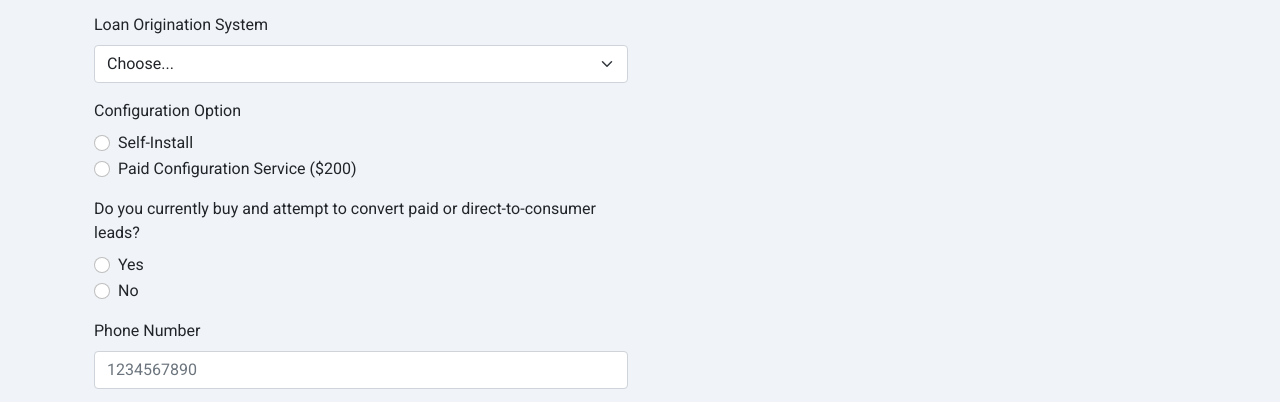
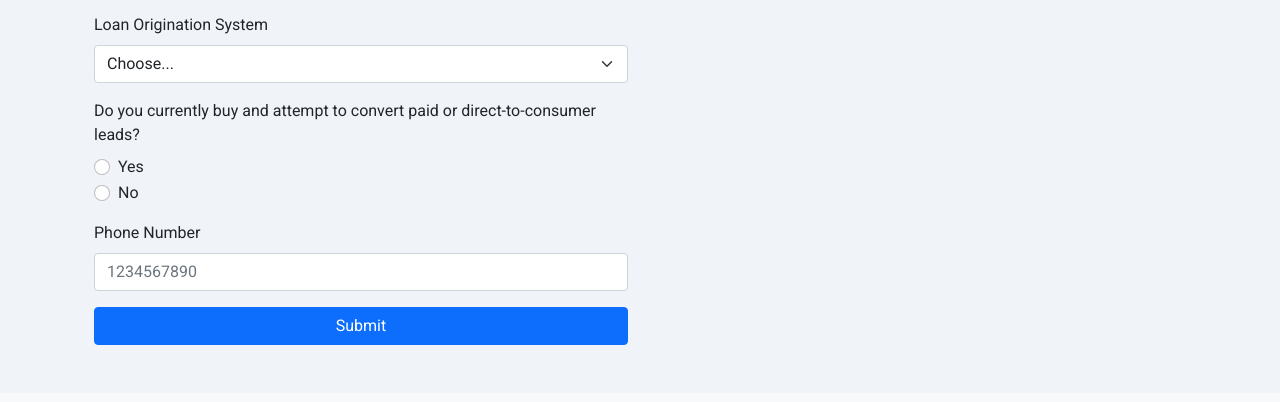
Before and after one commit to VindiceCode/emcconnectlanding, a website: page index.html in a window 1280 px wide. Shown: the part 976-1378 px from the top of the page. Drawn offline with nearby package versions, Linux system fonts and the light colour scheme.

Commit message:
removed the self-install option

```diff
--- a/index.html
+++ b/index.html
@@ -118,21 +118,14 @@
                                         <option value="other">Other - Please Describe</option>
                                     </select>
                                 </div>
-                                <div class="mb-3">
-                                    <label class="form-label">Configuration Option</label>
-                                    <div class="form-check">
-                                        <input class="form-check-input" type="radio" name="installOption" id="selfInstall" value="self" required>
-                                        <label class="form-check-label" for="selfInstall">
-                                            Self-Install
-                                        </label>
-                                    </div>
-                                    <div class="form-check">
-                                        <input class="form-check-input" type="radio" name="installOption" id="guidedInstall" value="guided" required>
-                                        <label class="form-check-label" for="guidedInstall">
-                                            Paid Configuration Service ($200)
-                                        </label>
-                                    </div>
-                                </div>
+                                <!-- Removed Self-Install Option -->
+                                <!-- <div class="form-check">
+                                    <input class="form-check-input" type="radio" name="installOption" id="selfInstall" value="self" required>
+                                    <label class="form-check-label" for="selfInstall">
+                                        Self-Install
+                                    </label>
+                                </div> -->
+                                <!-- End of Removed Self-Install Option -->
                                 <div class="mb-3">
                                     <label class="form-label">Do you currently buy and attempt to convert paid or direct-to-consumer leads?</label>
                                     <div class="form-check">
```
Also changed, not shown: optimum.md (added).
